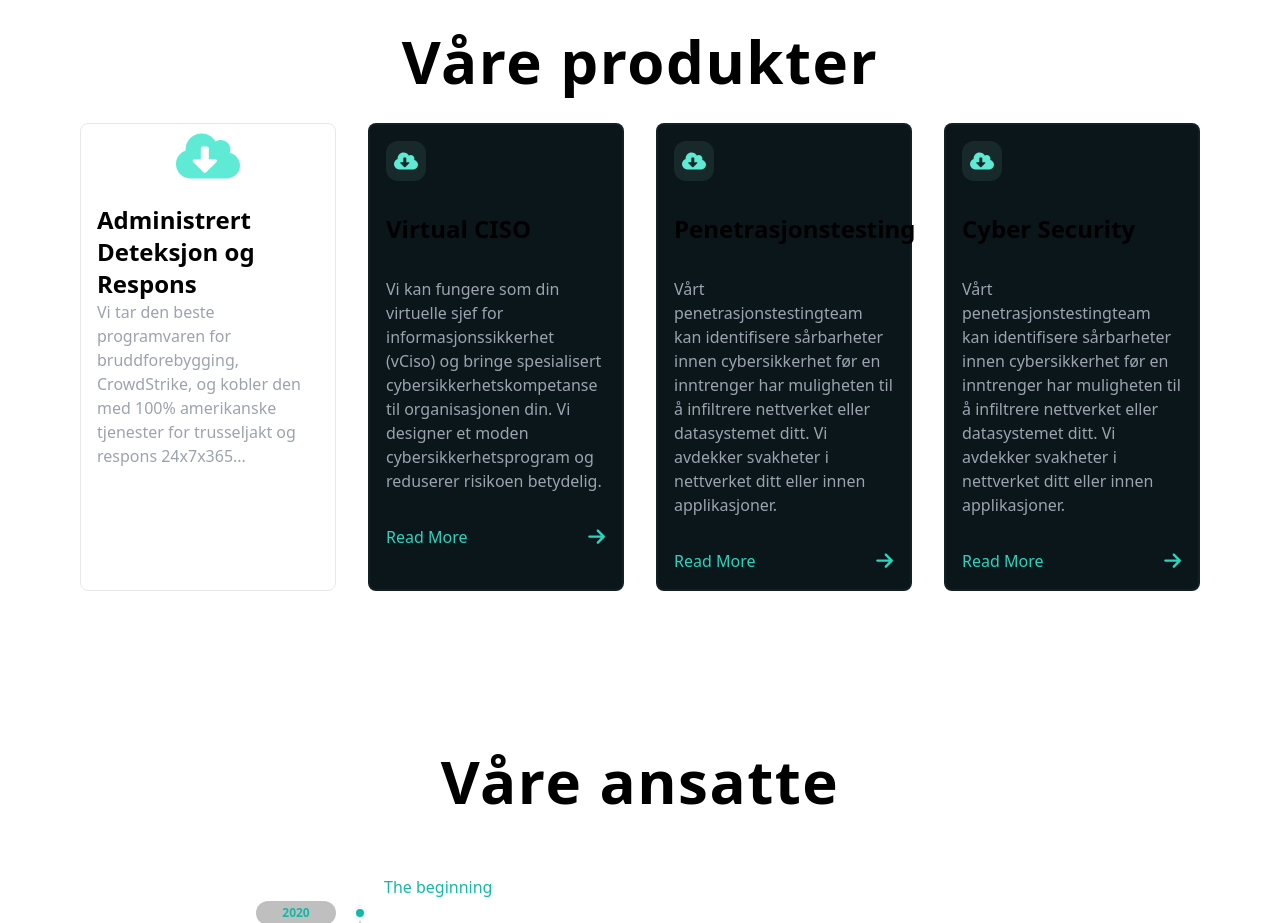
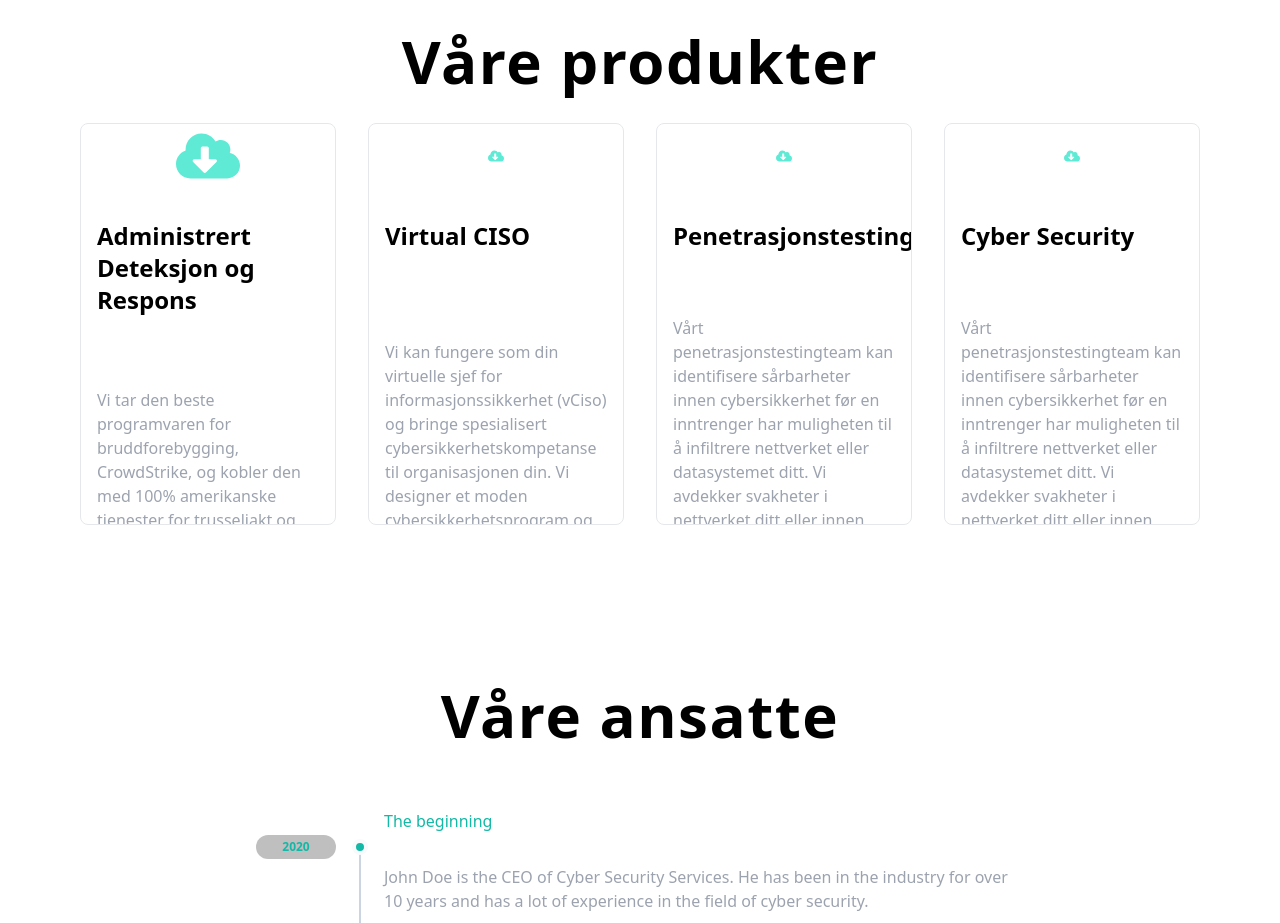
Before and after one commit to lukasolsen/cybersec, a React (Vite) app: page / in a window 1280 px wide. Shown: the part 1320-2243 px from the top of the page. Built offline with nearby package versions, Linux system fonts and the light colour scheme.

Commit message:
Update ProductCard component with MovingBorder animation and refactor ProductList component in routes/index.tsx

```diff
--- /dev/null
+++ b/src/components/MovingBorder.tsx
@@ -0,0 +1,79 @@
+import {
+  useAnimationFrame,
+  useMotionTemplate,
+  useMotionValue,
+  useTransform,
+} from "framer-motion";
+import { useRef } from "react";
+import { motion } from "framer-motion";
+
+export const MovingBorder = ({
+  children,
+  duration = 2000,
+  rx,
+  ry,
+  ...otherProps
+}: {
+  children: React.ReactNode;
+  duration?: number;
+  rx?: string;
+  ry?: string;
+  // eslint-disable-next-line @typescript-eslint/no-explicit-any
+  [key: string]: any;
+}) => {
+  // eslint-disable-next-line @typescript-eslint/no-explicit-any
+  const pathRef = useRef<any>();
+  const progress = useMotionValue<number>(0);
+
+  useAnimationFrame((time) => {
+    const length = pathRef.current?.getTotalLength();
+    if (length) {
+      const pxPerMillisecond = length / duration;
+      progress.set((time * pxPerMillisecond) % length);
+    }
+  });
+
+  const x = useTransform(
+    progress,
+    (val) => pathRef.current?.getPointAtLength(val).x
+  );
+  const y = useTransform(
+    progress,
+    (val) => pathRef.current?.getPointAtLength(val).y
+  );
+
+  const transform = useMotionTemplate`translateX(${x}px) translateY(${y}px) translateX(-50%) translateY(-50%)`;
+
+  return (
+    <>
+      <svg
+        xmlns="http://www.w3.org/2000/svg"
+        preserveAspectRatio="none"
+        className="absolute h-full w-full"
+        width="100%"
+        height="100%"
+        {...otherProps}
+      >
+        <rect
+          fill="none"
+          width="100%"
+          height="100%"
+          rx={rx}
+          ry={ry}
+          ref={pathRef}
+        />
+      </svg>
+      <motion.div
+        style={{
+          position: "absolute",
+          top: 0,
+          left: 0,
+          display: "inline-block",
+          transform,
+        }}
+      >
+        {children}
+      </motion.div>
+    </>
+  );
+};
--- a/src/components/ProductCard.tsx
+++ b/src/components/ProductCard.tsx
@@ -1,3 +1,5 @@
+import { MovingBorder } from "./MovingBorder";
+
 type ProductCardProps = {
   title: string;
   icon: React.ReactNode;
@@ -10,17 +12,22 @@ export const ProductCard: React.FC<ProductCardProps> = ({
   title,
 }) => {
   return (
-    <div className="relative border border-r- rounded-lg overflow-hidden">
-      {/* Border gradient */}
-      <div className="absolute inset-0 from-[#fca5a5] to-[#9cdbff] mix-blend-multiply"></div>
+    <div className="relative group">
+      <div className="invisible inset-0 group-hover:visible absolute">
+        <MovingBorder duration={10000} rx="10%" ry="10%">
+          <div className="size-2 opacity-[0.8] bg-teal-400 rounded-full z-20" />
+        </MovingBorder>
+      </div>
 
-      <span className="z-10 size-16 flex justify-center items-center w-full">
-        {icon}
-      </span>
+      <div className="relative border rounded-lg overflow-hidden backdrop-blur-xl h-full">
+        <span className="z-10 size-16 flex justify-center items-center w-full">
+          {icon}
+        </span>
 
-      <div className="p-4 flex flex-col justify-between">
-        <h1 className="text-2xl font-bold">{title}</h1>
-        <p className="text-gray-400">{description}</p>
+        <div className="p-4 flex flex-col justify-between py-8 h-full">
+          <h1 className="text-2xl font-bold">{title}</h1>
+          <p className="text-gray-400">{description}</p>
+        </div>
       </div>
     </div>
   );
--- /dev/null
+++ b/src/components/ProductList.tsx
@@ -0,0 +1,47 @@
+import { FaCloudDownloadAlt } from "react-icons/fa";
+import { ProductCard } from "./ProductCard";
+import { useState } from "react";
+
+export const ProductList: React.FC = () => {
+  const [hoveredIndex, setHoveredIndex] = useState<number | null>(null);
+
+  const products = [
+    {
+      title: "Administrert Deteksjon og Respons",
+      description:
+        "Vi tar den beste programvaren for bruddforebygging, CrowdStrike, og kobler den med 100% amerikanske tjenester for trusseljakt og respons 24x7x365...",
+      icon: <FaCloudDownloadAlt className="text-teal-300 size-16" />,
+    },
+    {
+      title: "Virtual CISO",
+      description:
+        "Vi kan fungere som din virtuelle sjef for informasjonssikkerhet (vCiso) og bringe spesialisert cybersikkerhetskompetanse til organisasjonen din. Vi designer et moden cybersikkerhetsprogram og reduserer risikoen betydelig.",
+      icon: <FaCloudDownloadAlt className="text-teal-300" />,
+    },
+    {
+      title: "Penetrasjonstesting",
+      description:
+        "Vårt penetrasjonstestingteam kan identifisere sårbarheter innen cybersikkerhet før en inntrenger har muligheten til å infiltrere nettverket eller datasystemet ditt. Vi avdekker svakheter i nettverket ditt eller innen applikasjoner.",
+      icon: <FaCloudDownloadAlt className="text-teal-300" />,
+    },
+    {
+      title: "Cyber Security",
+      description:
+        "Vårt penetrasjonstestingteam kan identifisere sårbarheter innen cybersikkerhet før en inntrenger har muligheten til å infiltrere nettverket eller datasystemet ditt. Vi avdekker svakheter i nettverket ditt eller innen applikasjoner.",
+      icon: <FaCloudDownloadAlt className="text-teal-300" />,
+    },
+  ];
+
+  return (
+    <div className="grid grid-cols-1 sm:grid-cols-1 md:grid-cols-2 lg:grid-cols-3 xl:grid-cols-4 gap-8">
+      {products.map((product) => (
+        <ProductCard
+          key={product.title}
+          title={product.title}
+          description={product.description}
+          icon={product.icon}
+        />
+      ))}
+    </div>
+  );
+};
--- a/src/routes/index.tsx
+++ b/src/routes/index.tsx
@@ -3,7 +3,7 @@ import { Card } from "../components/Card";
 import { FaCloudDownloadAlt } from "react-icons/fa";
 import { Timeline } from "../components/Timeline";
 import { useMemo } from "react";
-import { ProductCard } from "../components/ProductCard";
+import { ProductList } from "../components/ProductList";
 
 const Index: React.FC = () => {
   const [timelineItems] = useMemo(() => {
@@ -86,31 +86,7 @@ const Index: React.FC = () => {
         <h1 className="text-6xl font-bold text-center w-full tracking-wide mb-8">
           Våre produkter
         </h1>
-        <div className="grid grid-cols-4 sm:grid-cols-1 md:grid-cols-2 lg:grid-cols-3 xl:grid-cols-4 gap-8">
-          <ProductCard
-            title="Administrert Deteksjon og Respons"
-            description="Vi tar den beste programvaren for bruddforebygging, CrowdStrike, og kobler den med 100% amerikanske tjenester for trusseljakt og respons 24x7x365..."
-            icon={<FaCloudDownloadAlt className="text-teal-300 size-16" />}
-          />
-          <Card
-            title="Virtual CISO"
-            description="Vi kan fungere som din virtuelle sjef for informasjonssikkerhet (vCiso) og bringe spesialisert cybersikkerhetskompetanse til organisasjonen din. Vi designer et moden cybersikkerhetsprogram og reduserer risikoen betydelig."
-            link="/cyber-security"
-            icon={<FaCloudDownloadAlt className="text-teal-300" />}
-          />
-          <Card
-            title="Penetrasjonstesting"
-            description="Vårt penetrasjonstestingteam kan identifisere sårbarheter innen cybersikkerhet før en inntrenger har muligheten til å infiltrere nettverket eller datasystemet ditt. Vi avdekker svakheter i nettverket ditt eller innen applikasjoner."
-            link="/cyber-security"
-            icon={<FaCloudDownloadAlt className="text-teal-300" />}
-          />
-          <Card
-            title="Cyber Security"
-            description="Vårt penetrasjonstestingteam kan identifisere sårbarheter innen cybersikkerhet før en inntrenger har muligheten til å infiltrere nettverket eller datasystemet ditt. Vi avdekker svakheter i nettverket ditt eller innen applikasjoner."
-            link="/cyber-security"
-            icon={<FaCloudDownloadAlt className="text-teal-300" />}
-          />
-        </div>
+        <ProductList />
       </section>
 
       <section className="p-20" id="staff">
```
